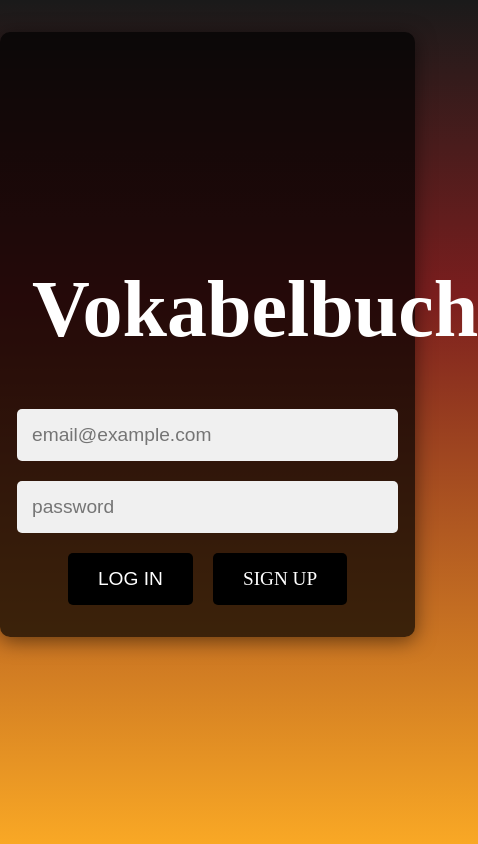
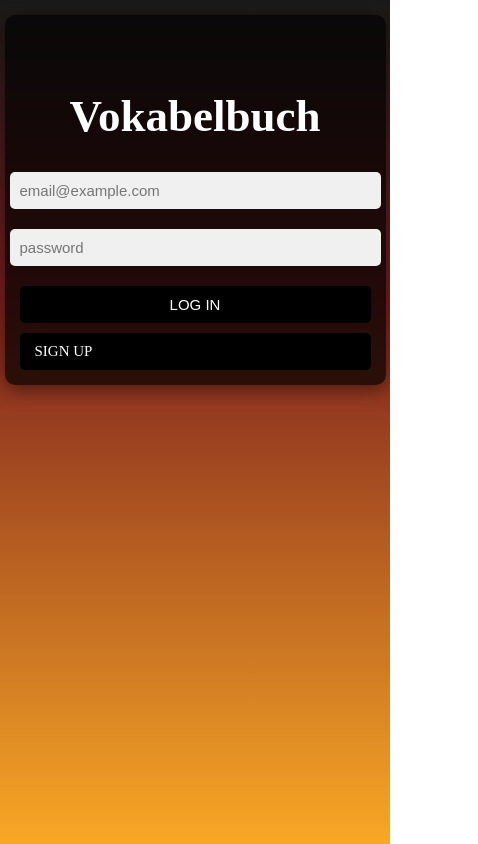
Before and after one commit to mertrasna/vokabelbuch, a React (Vite) app in the folder client/: page / in a window 390 px wide. Shown: the whole page, 478 px wide, since content can reach past the window. Built offline with nearby package versions, Linux system fonts and the light colour scheme.

Commit message:
mobile responsive

```diff
--- a/client/src/global.css
+++ b/client/src/global.css
@@ -33,3 +33,13 @@ html, body {
     align-items: center;
     gap: 50px;
 }
+
+@media (max-width: 600px) {
+  html, body {
+    font-size: 15px;
+    padding: 0;
+  }
+  .welcome-page, .landing-page, .register-page {
+    gap: 20px;
+  }
+}
--- a/client/src/pages/LandingPage.css
+++ b/client/src/pages/LandingPage.css
@@ -66,3 +66,28 @@
 .signup-link:hover {
     background-color: #fdd835;
 }
+
+@media (max-width: 600px) {
+  .landing-header {
+    font-size: 1.5rem;
+    margin-top: 60px;
+  }
+  .landing-card {
+    padding: 1rem;
+    max-width: 98vw;
+    margin: 1rem auto;
+  }
+  .email, .password {
+    font-size: 1rem;
+    padding: 10px;
+  }
+  .login-button, .signup-link {
+    font-size: 1rem;
+    padding: 10px 15px;
+  }
+  .landing-checkout {
+    flex-direction: column;
+    gap: 10px;
+    width: 100%;
+  }
+}
--- a/client/src/pages/MyListPage.css
+++ b/client/src/pages/MyListPage.css
@@ -0,0 +1,8 @@
+@media (max-width: 600px) {
+  .my-list-page {
+    padding: 1rem;
+  }
+  .my-list-page h1 {
+    font-size: 1.5rem;
+  }
+}
--- a/client/src/pages/PlayPage.css
+++ b/client/src/pages/PlayPage.css
@@ -0,0 +1,8 @@
+@media (max-width: 600px) {
+  .play-page {
+    padding: 1rem;
+  }
+  .play-page h1 {
+    font-size: 1.5rem;
+  }
+}
--- a/client/src/pages/Register.css
+++ b/client/src/pages/Register.css
@@ -56,3 +56,25 @@
   text-align: center;
   margin-top: 1rem;
 }
+
+@media (max-width: 600px) {
+  .register-header {
+    font-size: 1.2rem;
+  }
+  .register-card {
+    padding: 1rem;
+    max-width: 98vw;
+    margin: 1rem auto;
+  }
+  .register-form {
+    gap: 10px;
+  }
+  .register-username, .register-password, .register-email, .register-confirm-password {
+    font-size: 1rem;
+    padding: 10px;
+  }
+  .register-button {
+    font-size: 1rem;
+    padding: 10px 15px;
+  }
+}
--- a/client/src/pages/WelcomePage.css
+++ b/client/src/pages/WelcomePage.css
@@ -47,3 +47,25 @@ footer {
     color: white;
     font-size: 1.5rem;
 }
+
+@media (max-width: 600px) {
+  .welcome-header {
+    font-size: 1.2rem;
+  }
+  .vokabelbuch {
+    font-size: 2rem;
+  }
+  .button-container {
+    gap: 15px;
+  }
+  .list-button, .play-button {
+    font-size: 1rem;
+    padding: 12px 10px;
+  }
+  footer {
+    font-size: 1rem;
+    position: static;
+    margin-top: 20px;
+    text-align: center;
+  }
+}
```
